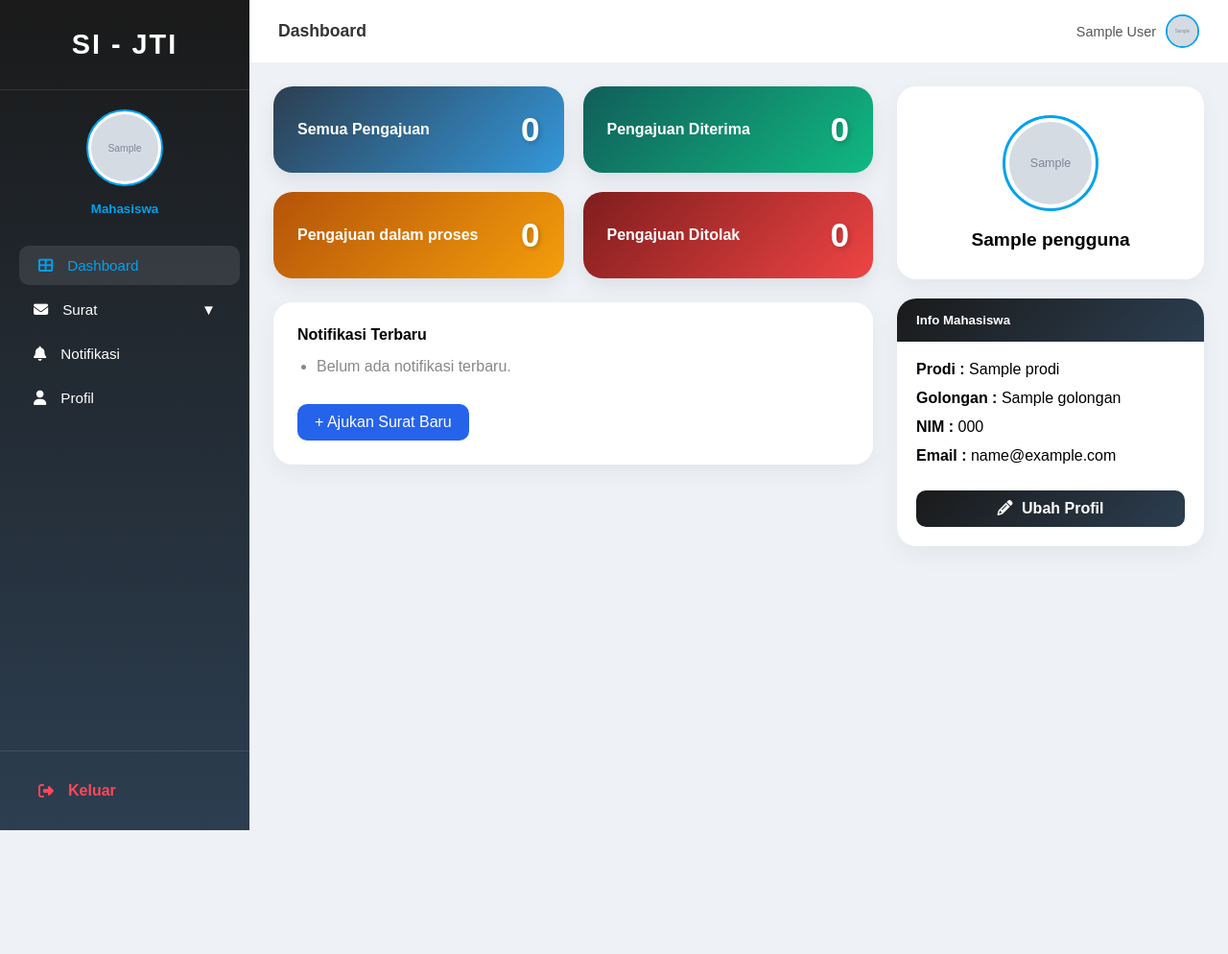
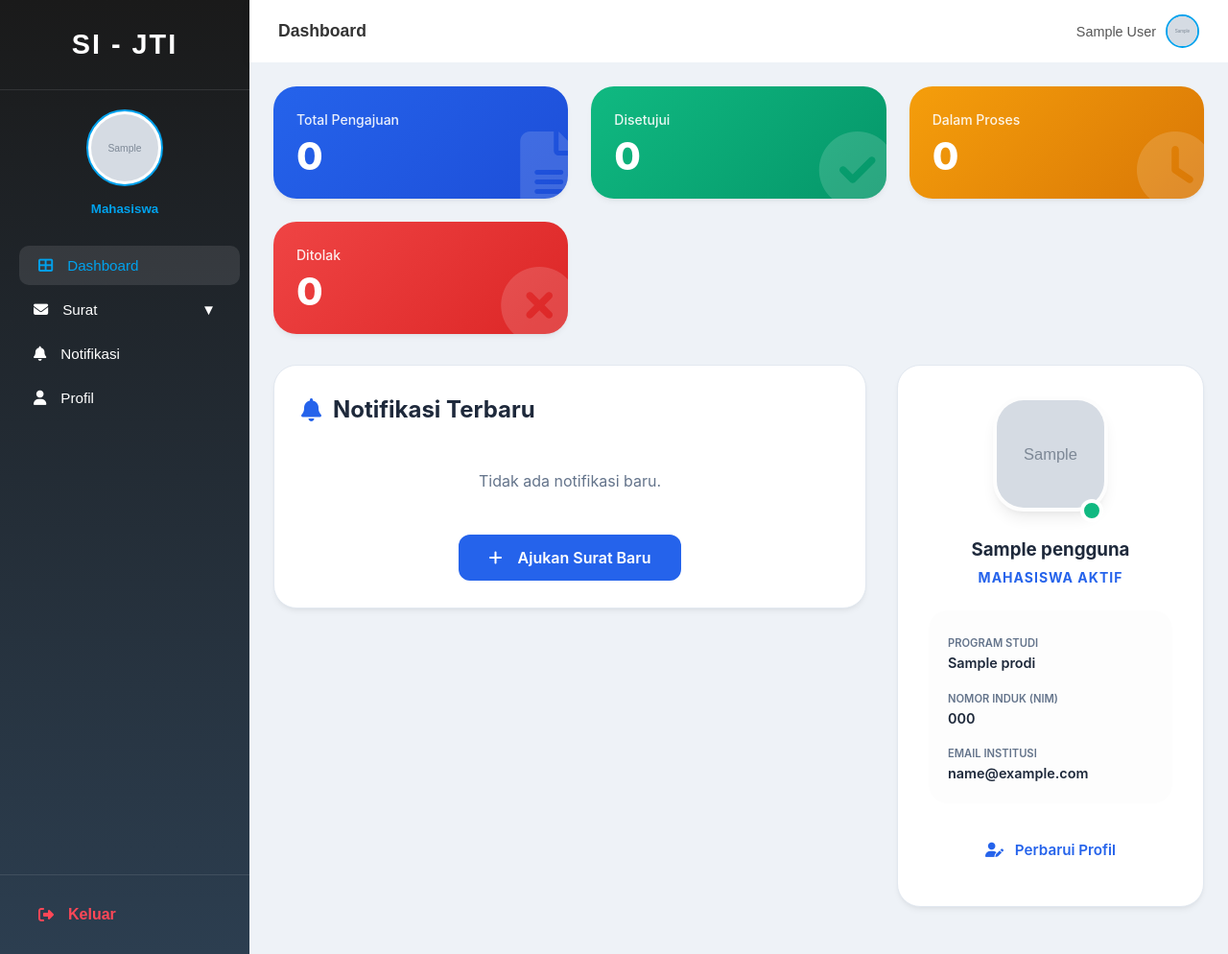
Before and after one commit to bimo-abi/PROYEK-SI-JTI, a PHP site: page /views/mahasiswa/dashboard.php in a window 1280 px wide. Shown: the whole page at 96% size. Before the commit the page ends 865 px from the top, so only its background shows below. Run offline with PHP 8.4, Linux system fonts and the light colour scheme; the visitor is signed in with stand-in values (Sample User, id 1); tables that the repository leaves empty or names only in its code hold one stand-in row (values such as "Sample post"); grey boxes marked "Sample" are stand-in pictures.

Commit message:
new dashboard mahasiswa

```diff
--- /dev/null
+++ b/assets/css/mahasiswa_dashboard.css
@@ -0,0 +1,211 @@
+:root {
+    --primary: #2563eb;
+    --primary-hover: #1d4ed8;
+    --primary-soft: rgba(37, 99, 235, 0.08);
+    --secondary: #64748b;
+    --background: #fdfdfd;
+    --surface: #ffffff;
+    --text-main: #1e293b;
+    --text-muted: #64748b;
+    --border: #e2e8f0;
+    --input-bg: #f8fafc;
+
+    --success: #10b981;
+    --danger: #ef4444;
+    --warning: #f59e0b;
+
+    --shadow-sm: 0 1px 2px 0 rgb(0 0 0 / 0.05);
+    --shadow: 0 4px 6px -1px rgb(0 0 0 / 0.05), 0 2px 4px -2px rgb(0 0 0 / 0.05);
+    --shadow-md: 0 10px 15px -3px rgb(0 0 0 / 0.07), 0 4px 6px -4px rgb(0 0 0 / 0.07);
+    --shadow-lg: 0 20px 25px -5px rgb(0 0 0 / 0.05), 0 8px 10px -6px rgb(0 0 0 / 0.05);
+
+    --radius-lg: 24px;
+    --radius-md: 12px;
+    --radius-sm: 8px;
+
+    --transition: all 0.2s cubic-bezier(0.4, 0, 0.2, 1);
+}
+
+.mahasiswa-dashboard-content, .mahasiswa-dashboard-content *:not(i) {
+    font-family: 'Inter', system-ui, -apple-system, sans-serif !important;
+}
+
+.mahasiswa-dashboard-content {
+    color: var(--text-main);
+    line-height: 1.5 !important;
+}
+
+.mahasiswa-dashboard-content .main-grid {
+    display: grid !important;
+    grid-template-columns: 1fr 320px !important;
+    gap: 32px !important;
+}
+
+@media (max-width: 1024px) {
+    .mahasiswa-dashboard-content .main-grid {
+        grid-template-columns: 1fr !important;
+    }
+}
+
+.mahasiswa-dashboard-content .left-column {
+    flex: none !important;
+    width: auto !important;
+}
+
+.mahasiswa-dashboard-content .right-column {
+    width: auto !important;
+}
+
+.mahasiswa-dashboard-content .stat-card {
+    padding: 24px !important;
+    border-radius: 24px !important;
+    color: white !important;
+    position: relative !important;
+    overflow: hidden !important;
+    transition: var(--transition) !important;
+    box-shadow: var(--shadow) !important;
+    display: block !important;
+}
+
+.mahasiswa-dashboard-content .stat-card:hover {
+    transform: translateY(-4px) !important;
+    box-shadow: var(--shadow-lg) !important;
+}
+
+.mahasiswa-dashboard-content .stat-card i {
+    position: absolute !important;
+    right: -10px !important;
+    bottom: -10px !important;
+    font-size: 5rem !important;
+    opacity: 0.15 !important;
+    top: auto !important;
+    left: auto !important;
+}
+
+.mahasiswa-dashboard-content .stat-card .label {
+    font-size: 0.875rem !important;
+    font-weight: 500 !important;
+    opacity: 0.9 !important;
+    margin-bottom: 8px !important;
+    display: block !important;
+    text-shadow: none !important;
+}
+
+.mahasiswa-dashboard-content .stat-card .value {
+    font-size: 2.5rem !important;
+    font-weight: 800 !important;
+    line-height: 1 !important;
+    text-shadow: none !important;
+}
+
+.mahasiswa-dashboard-content .blue { background: linear-gradient(135deg, #2563eb, #1d4ed8) !important; }
+.mahasiswa-dashboard-content .green { background: linear-gradient(135deg, #10b981, #059669) !important; }
+.mahasiswa-dashboard-content .orange { background: linear-gradient(135deg, #f59e0b, #d97706) !important; }
+.mahasiswa-dashboard-content .red { background: linear-gradient(135deg, #ef4444, #dc2626) !important; }
+
+.mahasiswa-dashboard-content .section-card {
+    background: var(--surface);
+    border-radius: 24px;
+    padding: 28px;
+    box-shadow: var(--shadow);
+    border: 1px solid var(--border);
+}
+
+.mahasiswa-dashboard-content .section-title {
+    font-size: 1.5rem !important;
+    font-weight: 700 !important;
+    margin-bottom: 24px !important;
+    display: flex !important;
+    align-items: center !important;
+    gap: 12px !important;
+}
+
+.mahasiswa-dashboard-content .notif-list {
+    list-style: none;
+}
+
+.mahasiswa-dashboard-content .notif-item {
+    padding: 16px;
+    border-radius: 16px;
+    border: 1px solid var(--border);
+    margin-bottom: 12px;
+    transition: var(--transition);
+}
+
+.mahasiswa-dashboard-content .notif-item:hover {
+    background: var(--background);
+    border-color: #60a5fa; /* primary-light */
+}
+
+.mahasiswa-dashboard-content .profile-card-premium {
+    text-align: center;
+    background: var(--surface);
+    border-radius: 24px;
+    padding: 32px;
+    box-shadow: var(--shadow);
+    border: 1px solid var(--border);
+    margin-bottom: 24px;
+}
+
+.mahasiswa-dashboard-content .profile-card-premium .avatar {
+    width: 120px;
+    height: 120px;
+    border-radius: 32px;
+    margin: 0 auto 20px;
+    border: 4px solid var(--background) !important;
+    box-shadow: var(--shadow-md) !important;
+    padding: 0 !important;
+}
+
+.mahasiswa-dashboard-content .btn-primary {
+    width: 100%;
+    padding: 14px;
+    background: var(--primary);
+    color: white;
+    border: none;
+    border-radius: var(--radius-md);
+    font-weight: 600;
+    font-size: 1rem;
+    cursor: pointer;
+    transition: var(--transition);
+    display: inline-flex;
+    align-items: center;
+    justify-content: center;
+    gap: 8px;
+    text-decoration: none;
+}
+
+.mahasiswa-dashboard-content .btn-primary:hover {
+    background: var(--primary-hover);
+    transform: translateY(-1px);
+    box-shadow: var(--shadow-md);
+    color: white;
+}
+
+.mahasiswa-dashboard-content .btn-secondary {
+    display: block;
+    text-align: center;
+    width: 100%;
+    padding: 14px;
+    background: transparent;
+    color: var(--primary);
+    text-decoration: none;
+    font-weight: 600;
+    font-size: 0.95rem;
+    transition: var(--transition);
+    margin-top: 8px;
+    border: none;
+}
+
+.mahasiswa-dashboard-content .btn-secondary:hover {
+    color: var(--primary-hover);
+    text-decoration: underline;
+}
+
+.mahasiswa-dashboard-content .text-primary {
+    color: var(--primary) !important;
+}
+
+.mahasiswa-dashboard-content .text-muted {
+    color: var(--text-muted) !important;
+}
--- a/views/mahasiswa/dashboard.php
+++ b/views/mahasiswa/dashboard.php
@@ -9,10 +9,11 @@ if (!isset($_SESSION['user_id']) || $_SESSION['role'] !== 'mahasiswa') {
 
 use Config\Database;
 
+// --- LOGIC SECTION ---
 $db = (new Database())->getConnection();
 $user_id = $_SESSION['user_id'];
 
-// 1. Query Profil untuk mendapatkan data diri dan NIM
+// 1. Fetch Profile Data
 $queryProfil = "SELECT p.nama, p.email, d.nomor_induk, pr.nama_prodi, g.nama_golongan
                 FROM pengguna p
                 LEFT JOIN detail_pengguna d ON p.id = d.id_pengguna
@@ -24,47 +25,34 @@ $stmt = $db->prepare($queryProfil);
 $stmt->execute([$user_id]);
 $mhs = $stmt->fetch(PDO::FETCH_ASSOC);
 
-// Fallback jika profile belum lengkap
 $nim_mhs = $mhs['nomor_induk'] ?? ($_SESSION['nim'] ?? '');
 
-// 2. Query Statistik - Disesuaikan dengan kolom 'nim' sesuai image_657c45.png
+// 2. Fetch Statistics
 $queryStats = "SELECT
     COUNT(*) as total,
     SUM(status = 'disetujui') as diterima,
     SUM(status = 'menunggu') as proses,
     SUM(status = 'ditolak') as ditolak
-    FROM pengajuan_surat WHERE nim = ?"; // Menggunakan nim sesuai gambar database
+    FROM pengajuan_surat WHERE nim = ?";
 
 $stmtStats = $db->prepare($queryStats);
 $stmtStats->execute([$nim_mhs]);
 $stats = $stmtStats->fetch(PDO::FETCH_ASSOC);
 
-// 3. Query Notifikasi Terbaru (maksimal 5, hanya yang belum dibaca)
+// 3. Fetch Notifications & Unread Surats
 $queryNotif = "SELECT pesan, created_at FROM notifikasi WHERE nim = ? AND is_read = 0 ORDER BY created_at DESC LIMIT 5";
 $stmtNotif = $db->prepare($queryNotif);
 $stmtNotif->execute([$nim_mhs]);
 $notifs_db = $stmtNotif->fetchAll(PDO::FETCH_ASSOC);
 
-// Cek surat terverifikasi atau ditolak yang belum dibaca
-$queryUnread = "SELECT id_pengajuan, jenis_surat, tanggal_pengajuan, status FROM pengajuan_surat WHERE nim = ? AND status IN ('disetujui', 'ditolak') ORDER BY tanggal_pengajuan DESC LIMIT 5";
-$stmtUnread = $db->prepare($queryUnread);
-$stmtUnread->execute([$nim_mhs]);
-$unread_surats = $stmtUnread->fetchAll(PDO::FETCH_ASSOC);
-
 $notifs = [];
-foreach ($unread_surats as $s) {
-    $status_text = ($s['status'] == 'disetujui') ? 'terverifikasi/disetujui' : 'ditolak';
-    $notifs[] = [
-        'pesan' => "Surat " . $s['jenis_surat'] . " Anda telah " . $status_text . ".",
-        'created_at' => $s['tanggal_pengajuan'],
-        'is_unread_surat' => true,
-        'id_pengajuan' => $s['id_pengajuan']
-    ];
-}
 foreach ($notifs_db as $n) {
-    $n['is_unread_surat'] = false;
+    $n['status'] = 'info';
     $notifs[] = $n;
 }
+usort($notifs, function($a, $b) {
+    return strtotime($b['created_at']) - strtotime($a['created_at']);
+});
 $notifs = array_slice($notifs, 0, 5);
 
 $current_page = 'dashboard';
@@ -72,16 +60,14 @@ $current_page = 'dashboard';
 
 <!DOCTYPE html>
 <html lang="en">
-
 <head>
     <meta charset="UTF-8">
+    <meta name="viewport" content="width=device-width, initial-scale=1.0">
     <title>Dashboard Mahasiswa - SI-JTI</title>
     <link rel="stylesheet" href="../../assets/css/dashboard.css">
-
-    <!-- FONT AWESOME CDN -->
+    <link rel="stylesheet" href="../../assets/css/mahasiswa_dashboard.css">
     <link rel="stylesheet" href="https://cdnjs.cloudflare.com/ajax/libs/font-awesome/6.5.1/css/all.min.css">
 </head>
-
 <body>
     <div class="wrapper">
         <?php include '../layouts/sidebar.php'; ?>
@@ -89,71 +75,95 @@ $current_page = 'dashboard';
         <div class="main-container">
             <?php include '../layouts/topbar.php'; ?>
 
-            <div class="content">
+            <div class="content mahasiswa-dashboard-content">
+                <!-- Stats Section -->
+                <div style="display: grid; grid-template-columns: repeat(auto-fit, minmax(240px, 1fr)); gap: 24px; margin-bottom: 32px;">
+                    <div class="stat-card blue">
+                        <i class="fas fa-file-alt"></i>
+                        <span class="label">Total Pengajuan</span>
+                        <span class="value"><?= $stats['total'] ?? 0 ?></span>
+                    </div>
+                    <div class="stat-card green">
+                        <i class="fas fa-check-circle"></i>
+                        <span class="label">Disetujui</span>
+                        <span class="value"><?= $stats['diterima'] ?? 0 ?></span>
+                    </div>
+                    <div class="stat-card orange">
+                        <i class="fas fa-clock"></i>
+                        <span class="label">Dalam Proses</span>
+                        <span class="value"><?= $stats['proses'] ?? 0 ?></span>
+                    </div>
+                    <div class="stat-card red">
+                        <i class="fas fa-times-circle"></i>
+                        <span class="label">Ditolak</span>
+                        <span class="value"><?= $stats['ditolak'] ?? 0 ?></span>
+                    </div>
+                </div>
+
                 <div class="main-grid">
-                    <!-- Kolom Kiri: Statistik & Notif -->
+                    <!-- Left Column: Notifications & Quick Actions -->
                     <div class="left-column">
-                        <!-- <div class="section-title"><i class="fas fa-th-large" style="margin-right: 10px; color: #00a2ed;"></i> Dashboard</div> -->
-                        <div class="stats-grid">
-                            <div class="stat-card blue"> Semua Pengajuan <span><?= $stats['total'] ?? 0 ?></span></div>
-                            <div class="stat-card green"> Pengajuan Diterima <span><?= $stats['diterima'] ?? 0 ?></span></div>
-                            <div class="stat-card orange"> Pengajuan dalam proses <span><?= $stats['proses'] ?? 0 ?></span></div>
-                            <div class="stat-card red"> Pengajuan Ditolak <span><?= $stats['ditolak'] ?? 0 ?></span></div>
-                        </div>
-
-                        <div class="notif-box">
-                            <h4>Notifikasi Terbaru</h4>
-                            <ul>
+                        <div class="section-card" style="margin-bottom: 24px;">
+                            <div class="section-title">
+                                <i class="fas fa-bell text-primary"></i> Notifikasi Terbaru
+                            </div>
+                            <div class="notif-list">
                                 <?php if (!empty($notifs)): ?>
                                     <?php foreach ($notifs as $notif): ?>
-                                        <li style="margin-bottom: 8px;">
-                                            <?php if (isset($notif['is_unread_surat']) && $notif['is_unread_surat']): ?>
-                                                <a href="detail_pengajuan.php?id=<?= $notif['id_pengajuan'] ?>" style="text-decoration: none; color: #00a2ed; font-weight: bold;">
-                                                    <?= htmlspecialchars($notif['pesan']) ?>
-                                                </a>
-                                            <?php else: ?>
-                                                <?= htmlspecialchars($notif['pesan']) ?>
-                                            <?php endif; ?>
-                                            <br>
-                                            <small style="color: #888; font-size: 0.75rem;"><?= date('d M Y, H:i', strtotime($notif['created_at'])) ?></small>
-                                        </li>
+                                        <div class="notif-item">
+                                            <div style="display: flex; gap: 16px; align-items: flex-start;">
+                                                <div style="width: 40px; height: 40px; border-radius: 12px; background: var(--background); display: flex; align-items: center; justify-content: center; color: var(--primary);">
+                                                    <i class="fas fa-info-circle"></i>
+                                                </div>
+                                                <div style="flex: 1;">
+                                                    <p style="margin: 0; font-weight: 600; font-size: 0.9375rem;">
+                                                        <?= htmlspecialchars($notif['pesan']) ?>
+                                                    </p>
+                                                    <small style="color: var(--text-muted);"><?= date('d M Y, H:i', strtotime($notif['created_at'])) ?></small>
+                                                </div>
+                                            </div>
+                                        </div>
                                     <?php endforeach; ?>
                                 <?php else: ?>
-                                    <li style="color: #888;">Belum ada notifikasi terbaru.</li>
+                                    <p style="text-align: center; color: var(--text-muted); padding: 20px;">Tidak ada notifikasi baru.</p>
                                 <?php endif; ?>
-                            </ul>
-                            <a href="pengajuan_surat.php" class="btn-ajukan" style="text-decoration: none; display: inline-block; margin-top: 10px;">
-                                + Ajukan Surat Baru
-                            </a>
+                            </div>
+                            <div style="margin-top: 24px; text-align: center;">
+                                <a href="pengajuan_surat.php" class="btn-primary" style="display: inline-flex; width: auto; padding: 12px 32px;">
+                                    <i class="fas fa-plus" style="margin-right: 8px;"></i> Ajukan Surat Baru
+                                </a>
+                            </div>
                         </div>
                     </div>
 
-                    <!-- Kolom Kanan: Info Mahasiswa -->
+                    <!-- Right Column: Profile Summary -->
                     <div class="right-column">
-                        <!-- Card Foto & Tahun -->
-                        <div class="profile-card">
-                            <div class="avatar-wrapper">
-                                <img src="<?= $foto_sidebar ?? '../../assets/img/profiles/avatar.jpg' ?>?t=<?= time() ?>" alt="Mhs">
+                        <div class="profile-card-premium">
+                            <div class="avatar-wrapper" style="position: relative; display: inline-block;">
+                                <img src="<?= $foto_sidebar ?? '../../assets/img/profiles/avatar.jpg' ?>?t=<?= time() ?>" alt="Mhs" class="avatar">
+                                <div style="position: absolute; bottom: 15px; right: 5px; width: 24px; height: 24px; background: var(--success); border: 4px solid var(--surface); border-radius: 50%;"></div>
                             </div>
-                            <p class="profile-name"><?= htmlspecialchars($mhs['nama']) ?></p>
-                            <!-- <p class="profile-role">Mahasiswa</p> -->
-                        </div>
+                            <h3 style="margin-bottom: 4px;"><?= htmlspecialchars($mhs['nama']) ?></h3>
+                            <p style="color: var(--primary); font-weight: 700; font-size: 0.875rem; letter-spacing: 1px; text-transform: uppercase; margin-bottom: 24px;">Mahasiswa Aktif</p>
 
-                        <!-- Card Detail Info -->
-                        <div class="info-card">
-                            <div class="info-header">
-                                <h5>Info Mahasiswa</h5>
+                            <div style="text-align: left; background: var(--background); padding: 20px; border-radius: 20px;">
+                                <div style="margin-bottom: 12px;">
+                                    <small style="color: var(--text-muted); font-weight: 600; text-transform: uppercase; font-size: 0.7rem;">Program Studi</small>
+                                    <p style="margin: 0; font-weight: 600; font-size: 0.9rem;"><?= htmlspecialchars($mhs['nama_prodi'] ?? 'Teknik Informatika') ?></p>
+                                </div>
+                                <div style="margin-bottom: 12px;">
+                                    <small style="color: var(--text-muted); font-weight: 600; text-transform: uppercase; font-size: 0.7rem;">Nomor Induk (NIM)</small>
+                                    <p style="margin: 0; font-weight: 600; font-size: 0.9rem;"><?= htmlspecialchars($mhs['nomor_induk'] ?? '-') ?></p>
+                                </div>
+                                <div>
+                                    <small style="color: var(--text-muted); font-weight: 600; text-transform: uppercase; font-size: 0.7rem;">Email Institusi</small>
+                                    <p style="margin: 0; font-weight: 600; font-size: 0.9rem; overflow: hidden; text-overflow: ellipsis; white-space: nowrap;"><?= htmlspecialchars($mhs['email'] ?? '-') ?></p>
+                                </div>
                             </div>
-                            <div class="info-body">
-                                <p><strong>Prodi :</strong> <?= htmlspecialchars($mhs['nama_prodi'] ?? 'Teknik Informatika') ?></p>
-                                <p><strong>Golongan :</strong> <?= htmlspecialchars($mhs['nama_golongan'] ?? 'C') ?></p>
-                                <p><strong>NIM :</strong> <?= htmlspecialchars($mhs['nomor_induk'] ?? 'E41250904') ?></p>
-                                <p><strong>Email :</strong> <?= htmlspecialchars($mhs['email'] ?? '-') ?></p>
 
-                                <a href="edit_profil.php" class="btn-edit-profile">
-                                    <i class="fas fa-pencil-alt" style="margin-right: 5px;"></i> Ubah Profil
-                                </a>
-                            </div>
+                            <a href="edit_profil.php" class="btn-secondary" style="margin-top: 24px; width: 100%;">
+                                <i class="fas fa-user-edit" style="margin-right: 8px;"></i> Perbarui Profil
+                            </a>
                         </div>
                     </div>
                 </div>
@@ -161,5 +171,4 @@ $current_page = 'dashboard';
         </div>
     </div>
 </body>
-
 </html>
```
